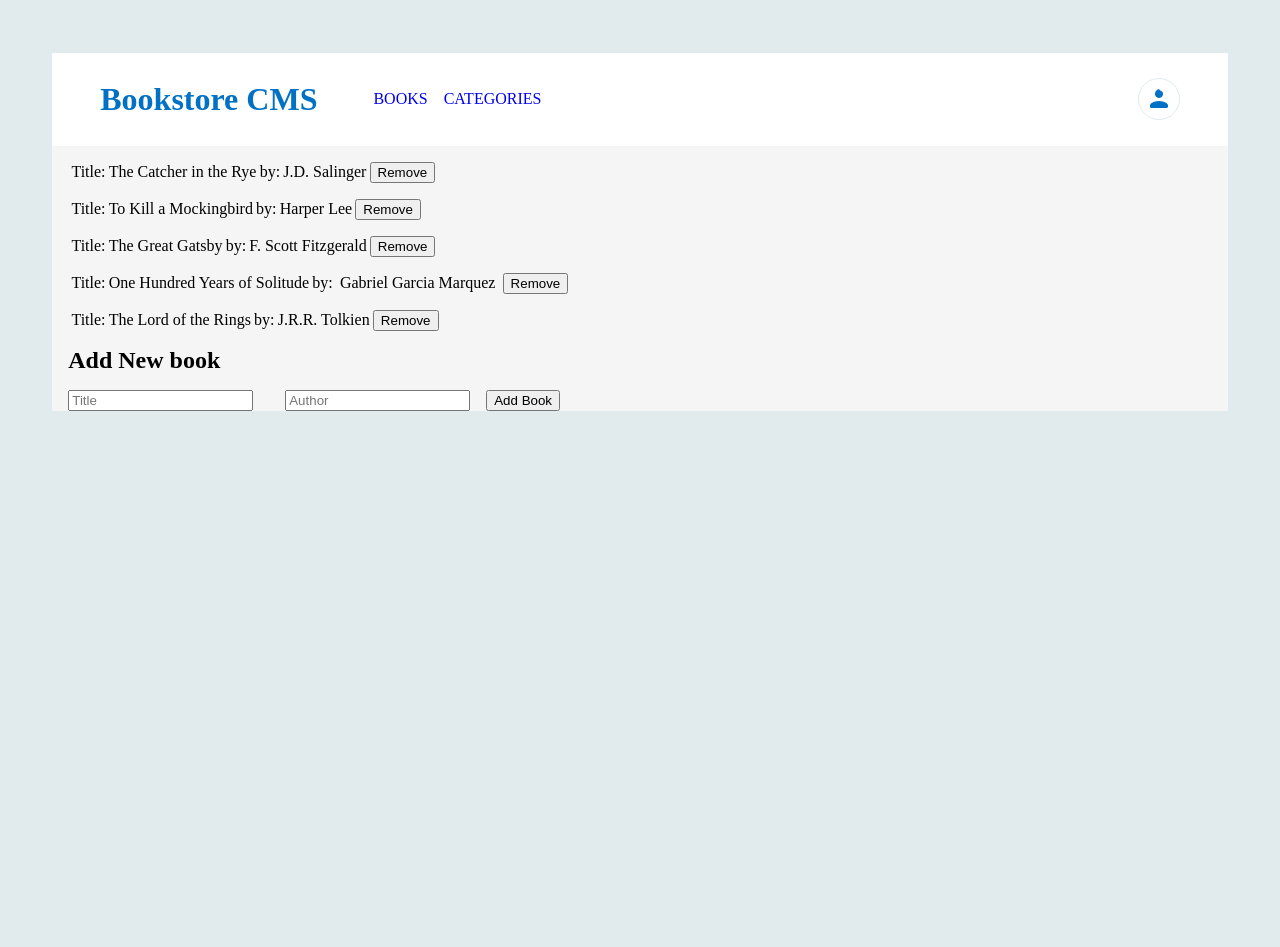
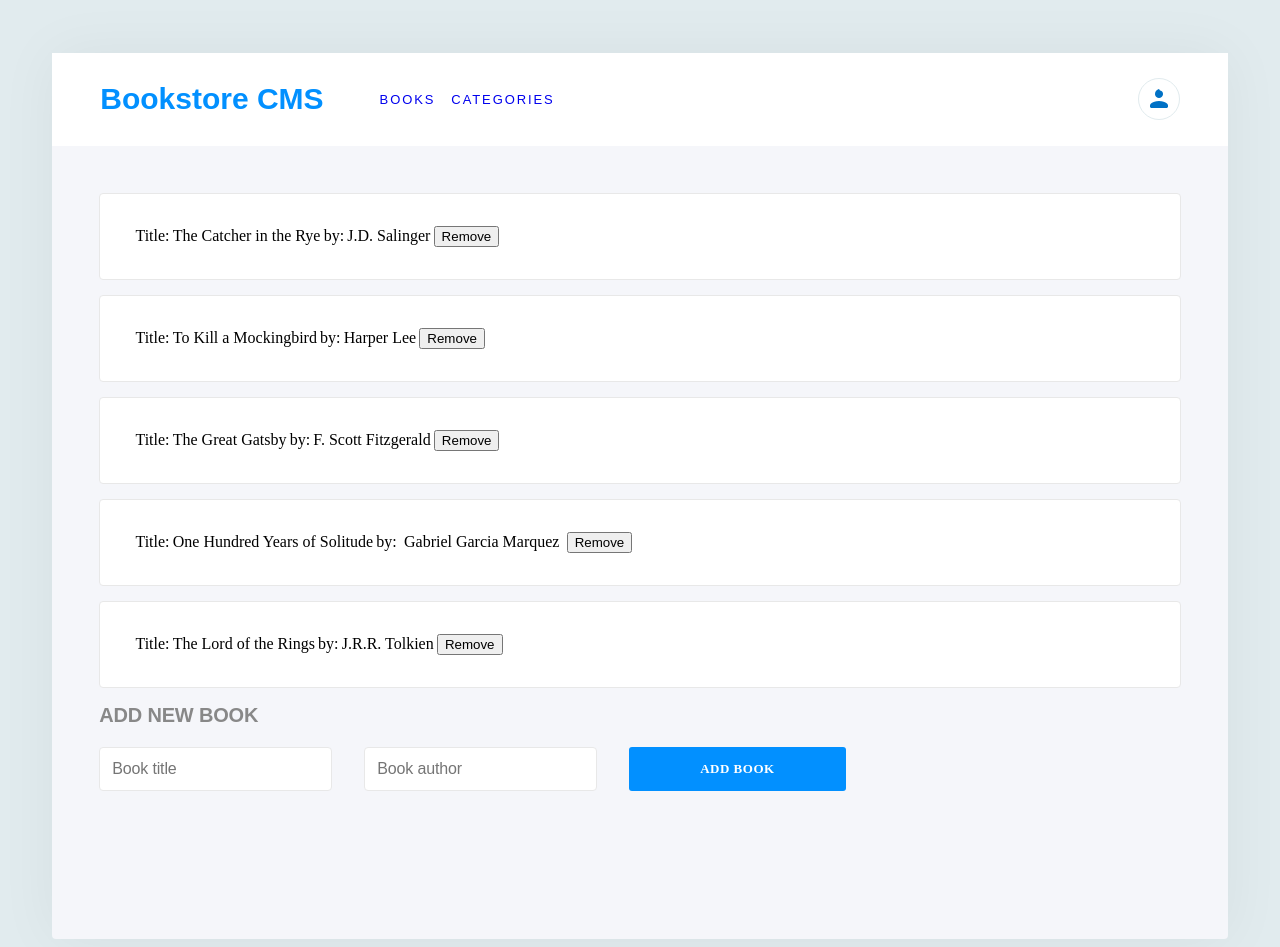
Before and after one commit to leehaney254/bookstore, a React (Create React App) app: page / in a window 1280 px wide. Before the commit the page ends 800 px from the top, so only its background shows below. Built offline with nearby package versions, Linux system fonts and the light colour scheme; the HTML template or start-up script is replaced by a standard one.

Commit message:
Style: Add form styling

```diff
--- a/src/App.css
+++ b/src/App.css
@@ -1,5 +1,8 @@
 #storeColor {
-  background-color: #f5f5f5;
+  background-color: #f5f6fa;
   width: 93%;
   margin-top: 2.8rem;
+  border-radius: 4px;
+  box-shadow: 0 0 60px 0 rgb(0 0 0 / 5%);
+  padding: 0 0 8%;
 }
--- a/src/components/Book.css
+++ b/src/components/Book.css
@@ -1,5 +1,8 @@
 #book {
-  margin: 1rem;
+  background-color: #fff;
+  border-radius: 4px;
+  border: 1px solid #e8e8e8;
+  padding: 2rem;
 }
 
 .bookSpace {
--- a/src/components/Form.css
+++ b/src/components/Form.css
@@ -6,3 +6,42 @@
   color: red;
   margin-left: 1rem;
 }
+
+#formtitle {
+  font-family: "Montserrat", sans-serif;
+  font-size: 1.25rem;
+  font-weight: 700;
+  letter-spacing: -0.18px;
+  color: #888;
+}
+
+.input {
+  padding: 12px;
+  border-radius: 4px;
+  border: 1px solid #e8e8e8;
+  background-color: #fff;
+  font-size: 1rem;
+  letter-spacing: -0.15px;
+  color: #121212;
+}
+
+#form {
+  margin-top: 20px;
+  display: flex;
+  grid-gap: 32px;
+  gap: 32px;
+}
+
+.primaryButton {
+  cursor: pointer;
+  width: 20%;
+  padding: 12px;
+  border-radius: 3px;
+  background-color: #0290ff;
+  border: none;
+  letter-spacing: 0.5px;
+  color: #fff;
+  font-size: 0.813rem;
+  font-weight: 700;
+  font-family: "Roboto Slab", serif;
+}
--- a/src/components/Form.js
+++ b/src/components/Form.js
@@ -39,15 +39,15 @@ const Form = () => {
 
   return (
     <>
-      <h2 className="formlabel">Add New book</h2>
-      <form onSubmit={submitHandler}>
-        <label htmlFor="title" className="formlabel">
-          <input type="text" id="title" value={title} onChange={titleChangeHandler} name="title" placeholder="Title" />
+      <h2 id="formtitle">ADD NEW BOOK</h2>
+      <form id="form" onSubmit={submitHandler}>
+        <label htmlFor="title">
+          <input type="text" id="title" className="input" value={title} onChange={titleChangeHandler} name="title" placeholder="Book title" />
         </label>
-        <label htmlFor="author" className="formlabel">
-          <input type="text" id="author" value={author} onChange={authorChangeHandler} name="author" placeholder="Author" />
+        <label htmlFor="author">
+          <input type="text" id="author" className="input" value={author} onChange={authorChangeHandler} name="author" placeholder="Book author" />
         </label>
-        <button type="submit">Add Book</button>
+        <button className="primaryButton" type="submit">ADD BOOK</button>
         {formIsNotValid && <div id="warning">Do not leave any empty fields</div>}
       </form>
     </>
--- a/src/components/Navbar.css
+++ b/src/components/Navbar.css
@@ -9,9 +9,10 @@
 
 #logo {
   text-decoration: none;
-  color: #0071c5;
-  font-size: 2rem;
-  font-weight: 600;
+  color: #0290ff;
+  font-family: "Montserrat", sans-serif;
+  font-size: 1.875rem;
+  font-weight: 700;
 }
 
 #profile {
@@ -31,5 +32,8 @@
 }
 
 .navlink {
+  font-family: "Montserrat", sans-serif;
+  font-size: 0.813rem;
+  letter-spacing: 1.9px;
   text-decoration: none;
 }
--- /dev/null
+++ b/src/pages/BooksPage.css
@@ -0,0 +1,12 @@
+#bookSpacing {
+  padding: 4%;
+}
+
+#books {
+  margin: 0;
+  padding: 0;
+  display: flex;
+  flex-direction: column;
+  grid-gap: 0.938rem;
+  gap: 0.938rem;
+}
--- a/src/pages/BooksPage.js
+++ b/src/pages/BooksPage.js
@@ -2,6 +2,7 @@ import { useSelector } from 'react-redux';
 import Book from '../components/Book';
 import Form from '../components/Form';
 import Navigation from '../components/Navigation';
+import './BooksPage.css';
 
 function BooksPage() {
   const books = useSelector((state) => state.BooksReducer);
@@ -17,8 +18,10 @@ function BooksPage() {
   return (
     <>
       <Navigation />
-      <main>
-        {library}
+      <main id="bookSpacing">
+        <div id="books">
+          {library}
+        </div>
         <Form />
       </main>
     </>
```
